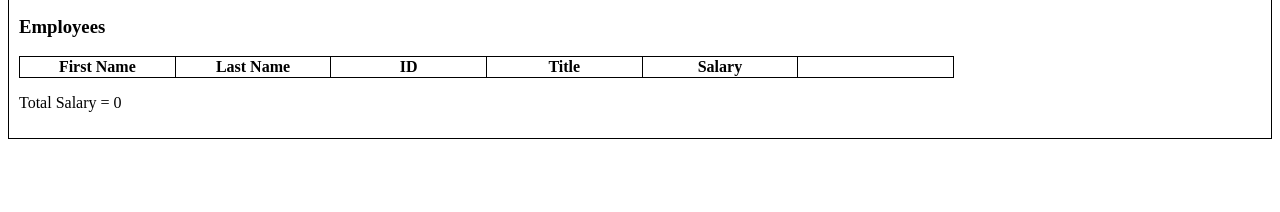
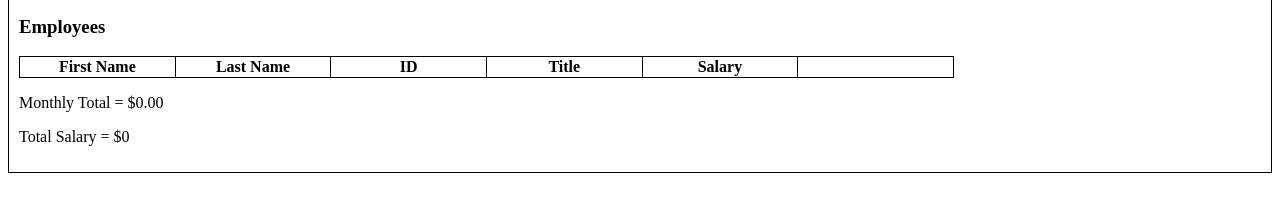
Before and after one commit to Scatterbalance/weekend-jquery-salary-calculator, a plain HTML site: page index.html in a window 1280 px wide. Shown: the part 144-356 px from the top of the page. Drawn offline with Linux system fonts and the light colour scheme.

Commit message:
updated totals

```diff
--- a/index.html
+++ b/index.html
@@ -37,6 +37,7 @@
 
 
     </table>
+    <p id = "monthlySalary"></p>
     <p id = "totalSalary"></p>
 
 </div>
--- a/scripts/client.js
+++ b/scripts/client.js
@@ -8,17 +8,19 @@ function onReady(){
 
 } // end onReady
 let totalSalary = 0;
-let counter = 0
+
 
 // adding the employees
 function addEmployee (){
 
-    counter++
+
 
     console.log('addEmployee function');
     let el = $('table tbody');
-
-    el.append('<tr div id = "person"><td>'+ $('#fName').val()+'</td> <td> '+ $('#lName').val()+ ' </td> <td>'+ $('#idNum').val()+'</td> <td>'+ $('#jobTitle').val()+' </td> <td class = "employeeSalary">' + parseInt($('#salary').val(), 10) + '</td><td><button class = "deleteButton">Delete</button></td></tr></div>')
+    //not pretty but adds a row with data
+    el.append('<tr div id = "person"><td>'+ $('#fName').val()+'</td> <td> '+ $('#lName').val()+
+     ' </td> <td>'+ $('#idNum').val()+'</td> <td>'+ $('#jobTitle').val()+' </td> <td class = "employeeSalary">' +
+      parseInt($('#salary').val(), 10) + '</td><td><button class = "deleteButton">Delete</button></td></tr></div>')
     totalSalary += parseInt($('#salary').val(), 10);
 
     // return fields to empty
@@ -50,13 +52,18 @@ updateTotal()
 
 
 function updateTotal (){
-    let el = $("#totalSalary");
-    el.empty();
-    el.append('Total Salary = '+ totalSalary)
-    if (totalSalary > 20000){
+    let monthlyTotal = parseFloat(totalSalary / 12).toFixed(2);
+    $("#monthlySalary").empty();
+    $("#monthlySalary").append('Monthly Total = $'+ monthlyTotal)
+    $("#totalSalary").empty();
+    $("#totalSalary").append('Total Salary = $'+ totalSalary)
+
+    if (monthlyTotal > 20000){
+        $('#monthlySalary').addClass('red')
         $('#totalSalary').addClass('red')
     }
     else{
+        $('#monthlySalary').removeClass('red')
         $('#totalSalary').removeClass('red')
     }
 }
```
